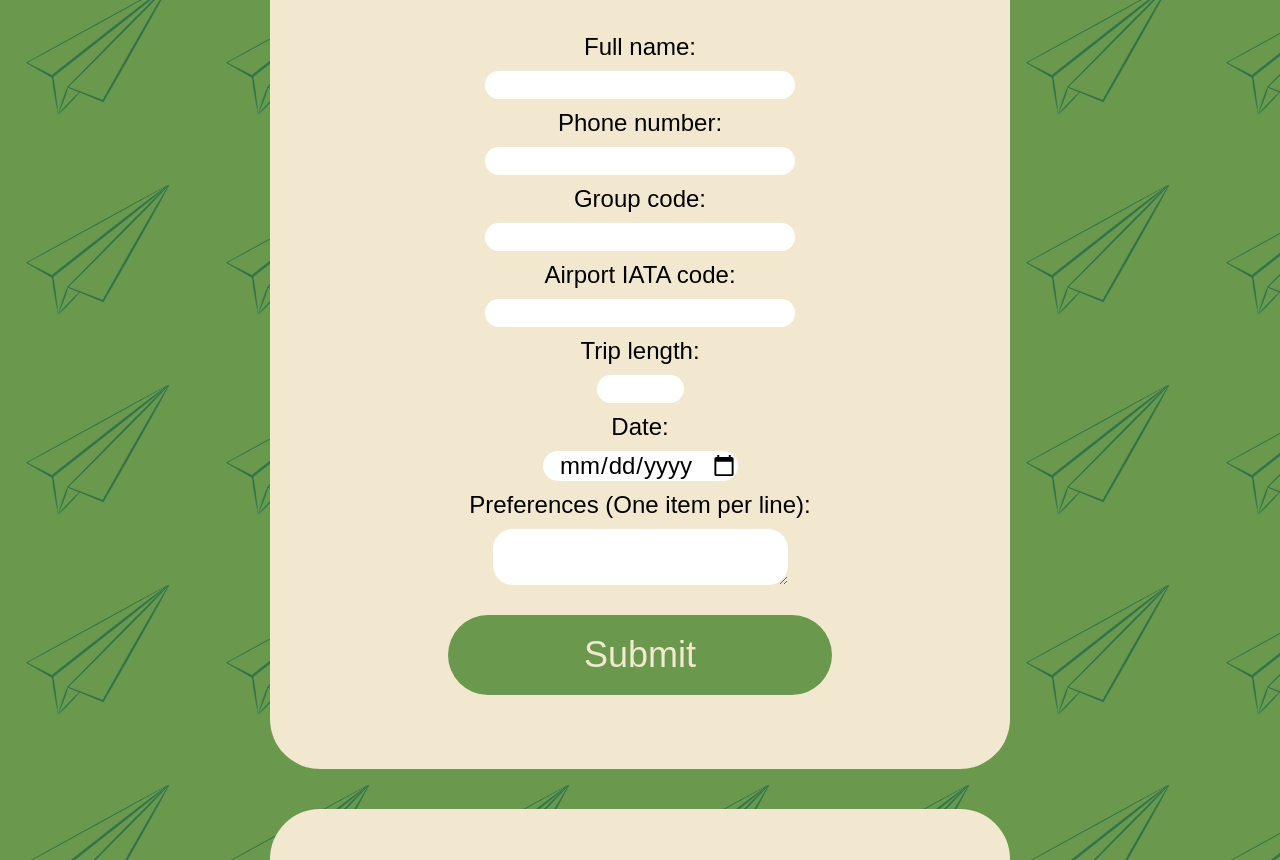
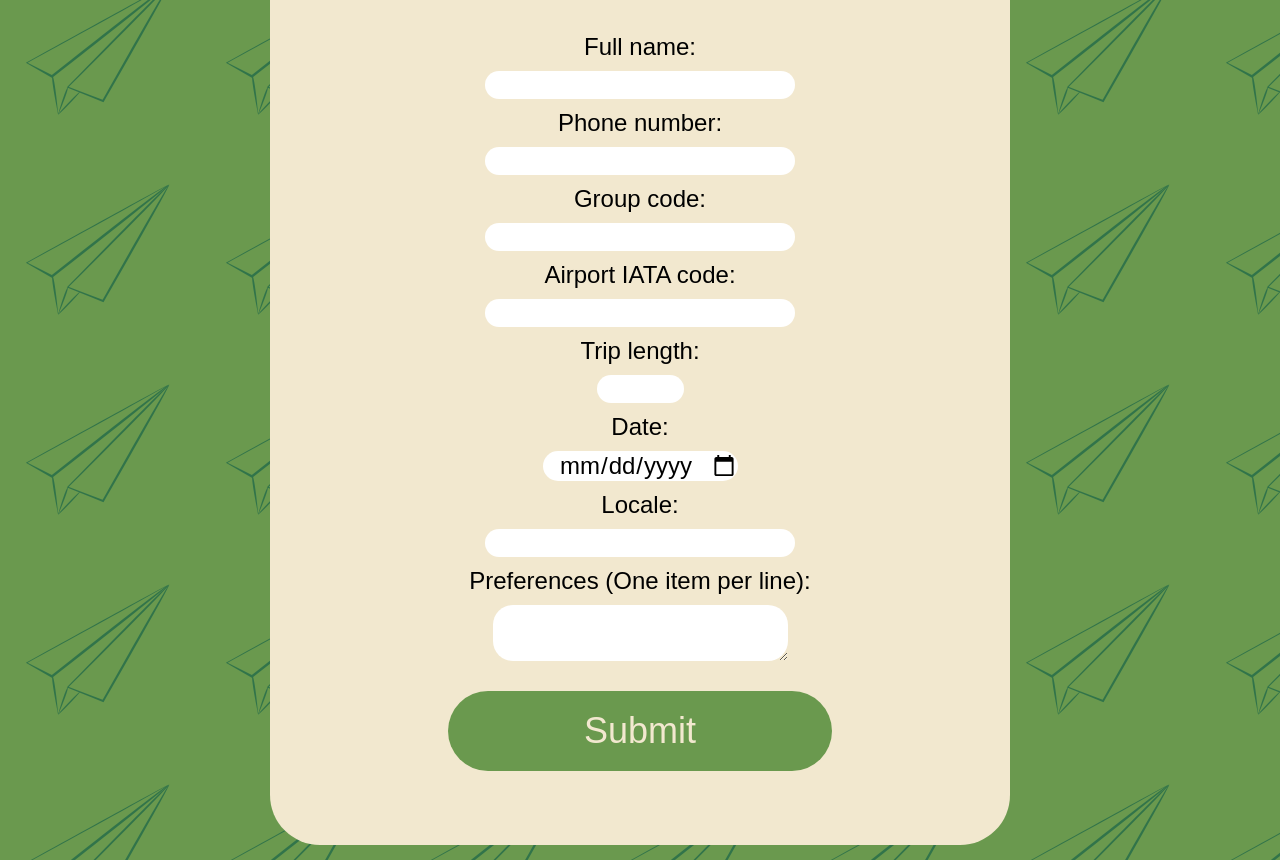
Before and after one commit to thejmfc/hackupc25, a Flask app: page / in a window 1280 px wide. Shown: the part 249-1109 px from the top of the page. Run offline with Flask 3, Linux system fonts and the light colour scheme; some web fonts are replaced.

Commit message:
Add locale to form

```diff
--- a/main.py
+++ b/main.py
@@ -73,7 +73,8 @@ def form():
                                        airport=request.form.get("airport"),
                                        length=int(request.form.get("length")),
                                        date=request.form.get("date"),
-                                       prefs=request.form.get("prefs").split("\n"))
+                                       prefs=request.form.get("prefs").split("\n"),
+                                       locale=request.form.get("locale"))
             entry.save()
             return redirect("/")
 
--- a/templates/index.html
+++ b/templates/index.html
@@ -33,6 +33,9 @@
                 <label for="date">Date:</label>
                 <input type="date" id="date" name="date" required />
 
+                <label for="locale">Locale:</label>
+                <input type="text" id="locale" name="locale" required />
+
                 <label for="prefs">Preferences (One item per line):</label>
                 <textarea id="prefs" name="prefs"></textarea>
 
```
